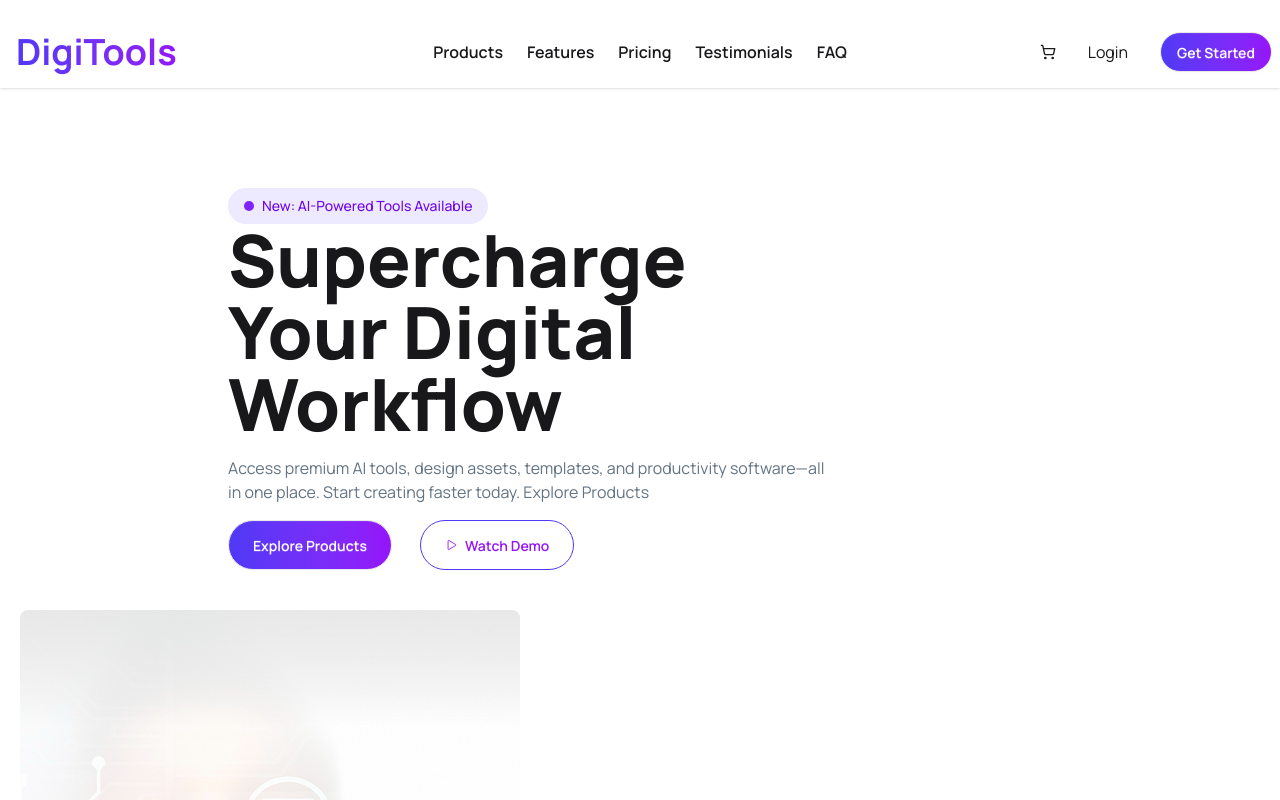
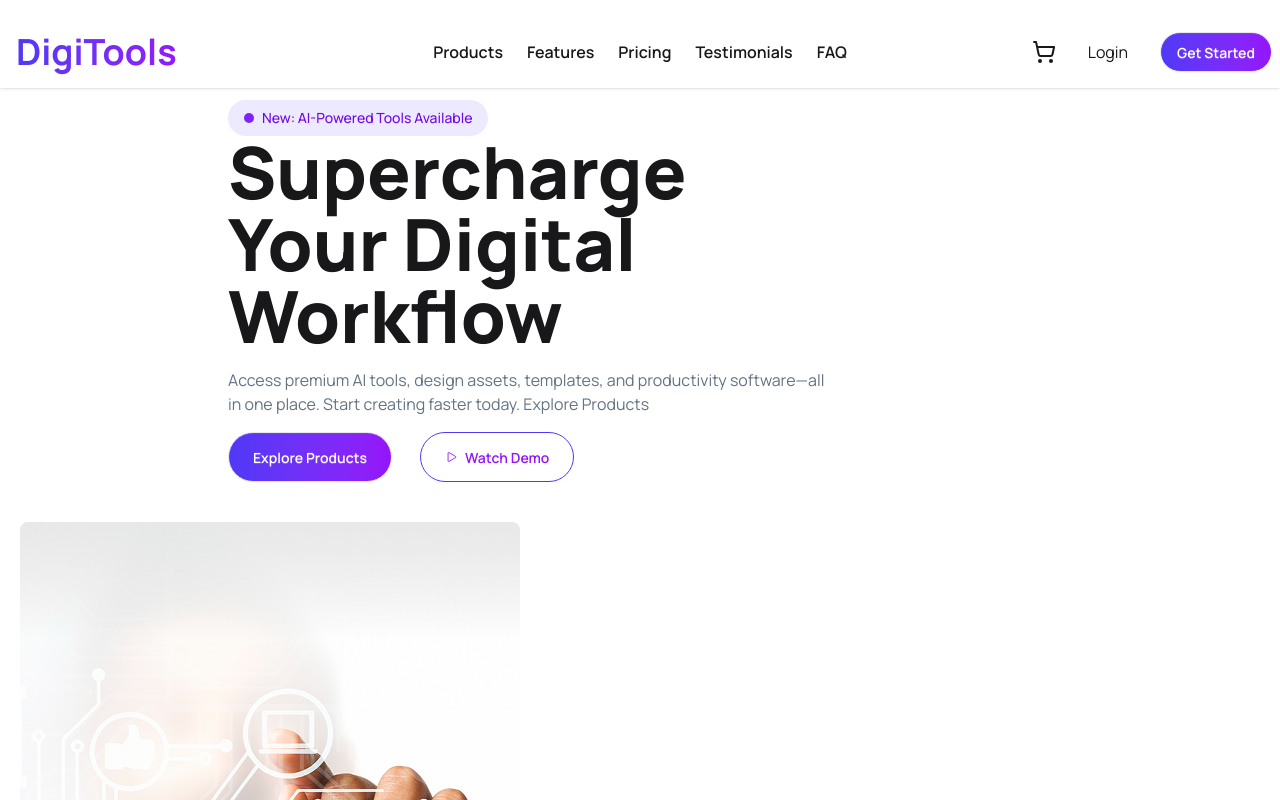
Before and after one commit to Ashik2630/A6-Digitools-Platform, a React (Vite) app: page / in a window 1280 px wide. Shown: the top 800 px of the page. Built offline with nearby package versions, Linux system fonts and the light colour scheme.

Commit message:
Navbar cart length count

```diff
--- a/src/App.jsx
+++ b/src/App.jsx
@@ -1,4 +1,4 @@
-import { Suspense, } from 'react'
+import { Suspense, useState, } from 'react'
 import './App.css'
 import Banner from './components/Banner/Banner'
 import StatsSection from './components/Banner/StatsSection'
@@ -16,22 +16,26 @@ const fetchProducts = async() => {
 
 function App() {
   const productsPromise = fetchProducts();
-  // const [cart, setCart] = useState()
+  const [selectedProduct, setSelectedProduct] = useState([]);
   return (
     <>
       <header>
-      <Navbar />
+      <Navbar selectedProduct={selectedProduct} />
       </header>
+
       <main>
       <Banner></Banner>
       <StatsSection/>
       <Suspense fallback={<span className="loading loading-spinner loading-xl"></span>}>
-        <PremiumTools productsPromise={productsPromise}/>
+        <PremiumTools productsPromise={productsPromise}
+        selectedProduct={selectedProduct}
+        setSelectedProduct={setSelectedProduct}/>
       </Suspense>
       <StepsSection/>
       <TransparentPricing/>
       <Workflow/>
       </main>
+
       <footer>
         <Footer/>
       </footer>
--- a/src/components/Navbar/Navbar.jsx
+++ b/src/components/Navbar/Navbar.jsx
@@ -2,10 +2,10 @@ import React from "react";
 import { LuShoppingCart } from "react-icons/lu";
 import { RiMenu2Fill } from "react-icons/ri";
 
-const Navbar = () => {
+const Navbar = ({ selectedProduct }) => {
   const Links = (
     <>
-    <li>
+      <li>
         <a href="#products">Products</a>
       </li>
       <li>
@@ -24,31 +24,45 @@ const Navbar = () => {
   );
 
   return (
-    <div className="navbar  shadow-sm">
+    <div className="navbar shadow-sm  fixed top-0 left-0 z-50 bg-base-100 ">
       <div className="container mx-auto flex items-center pt-4">
-        <div className="navbar-start ">
+        <div className="navbar-start">
           <div className="dropdown">
             <div tabIndex={0} role="button" className="btn btn-ghost lg:hidden">
-              <RiMenu2Fill className="text-2xl"/>
+              <RiMenu2Fill className="text-2xl" />
             </div>
             <ul
               tabIndex="-1"
-              className="menu menu-sm dropdown-content bg-base-100 rounded-box z-1 mt-3 w-52 p-2 shadow"
+              className="menu menu-sm dropdown-content bg-base-100 rounded-box z-10 mt-3 w-52 p-2 shadow"
             >
               {Links}
             </ul>
           </div>
-          <a className=" text-4xl font-bold bg-linear-to-r from-[#4F39F6] to-[#9514FA] text-transparent bg-clip-text p-2">DigiTools</a>
+          <a className="text-4xl font-bold bg-linear-to-r from-[#4F39F6] to-[#9514FA] text-transparent bg-clip-text p-2">
+            DigiTools
+          </a>
         </div>
-        <div className="navbar-center hidden lg:flex ">
-          <ul className="menu menu-horizontal px-1 text-[16px] font-semibold">
-            {Links}
-          </ul>
+
+        <div className="navbar-center hidden lg:flex">
+          <ul className="menu menu-horizontal px-1 text-[16px] font-semibold">{Links}</ul>
         </div>
-        <div className="navbar-end space-x-8">
-          <LuShoppingCart />
-          <p className="text-[16px]">Login</p>
-          <button className="btn rounded-full px-4 py-2 bg-linear-to-r from-[#4F39F6] to-[#9514FA] text-white hover:scale-105 transition duration-300 ">Get Started</button>
+
+        <div className="navbar-end flex items-center space-x-8 relative">
+
+          <div className="relative">
+            <LuShoppingCart className="text-2xl" />
+            {selectedProduct.length > 0 && (
+              <span className="absolute -top-2 -right-2 bg-red-500 text-white rounded-full w-5 h-5 flex items-center justify-center text-[12px] font-bold">
+                {selectedProduct.length}
+              </span>
+            )}
+          </div>
+
+          <p className="text-[16px] cursor-pointer">Login</p>
+
+          <button className="btn rounded-full px-4 py-2 bg-linear-to-r from-[#4F39F6] to-[#9514FA] text-white hover:scale-105 transition duration-300">
+            Get Started
+          </button>
         </div>
       </div>
     </div>
--- a/src/components/PremiumTools/PremiumTools.jsx
+++ b/src/components/PremiumTools/PremiumTools.jsx
@@ -2,11 +2,11 @@ import React, { use, useState } from "react";
 import Product from "./Product";
 import Cart from "../Cart/Cart";
 
-const PremiumTools = ({ productsPromise }) => {
+const PremiumTools = ({ productsPromise, selectedProduct, setSelectedProduct }) => {
   const products = use(productsPromise);
   // console.log(products);
   const [selectedType, setSelectedType] = useState("products");
-  const [selectedProduct, setSelectedProduct] = useState([]);
+
 
   return (
     <div className="max-w-325 mx-auto">
```
